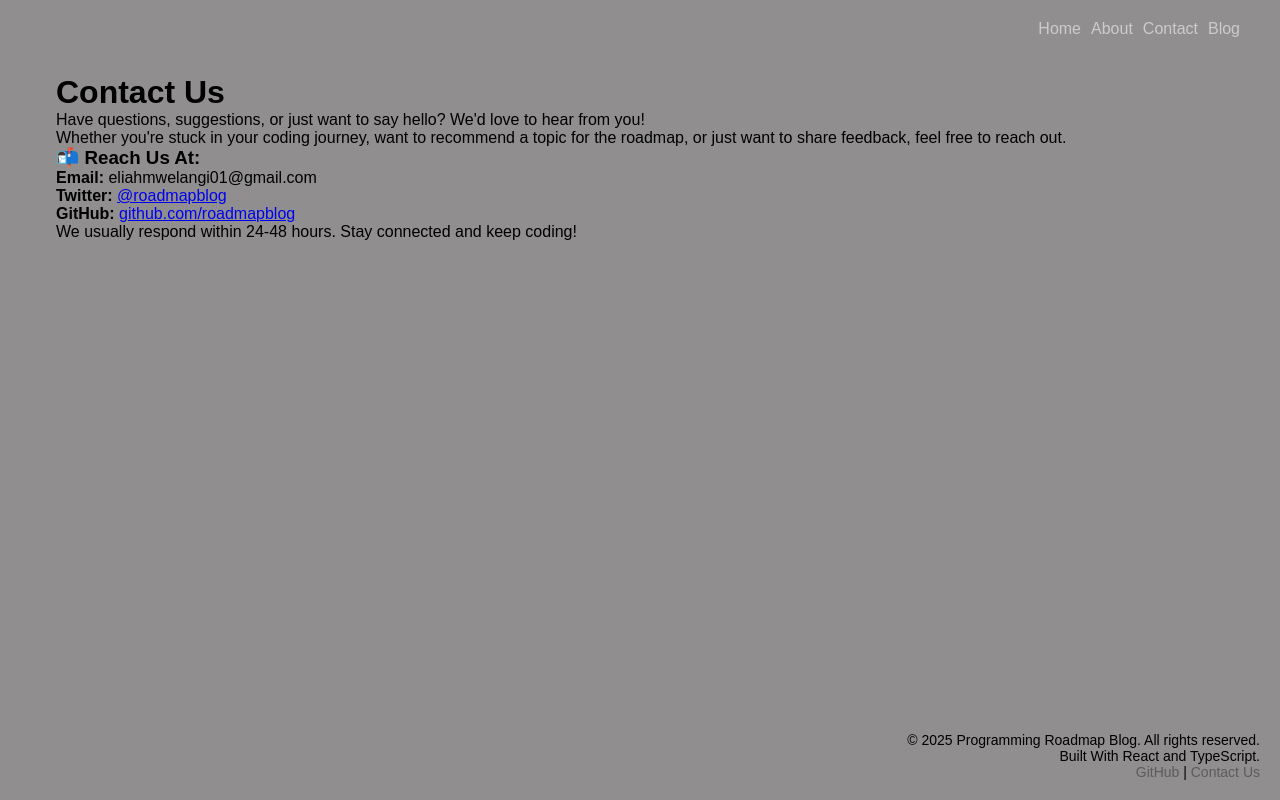
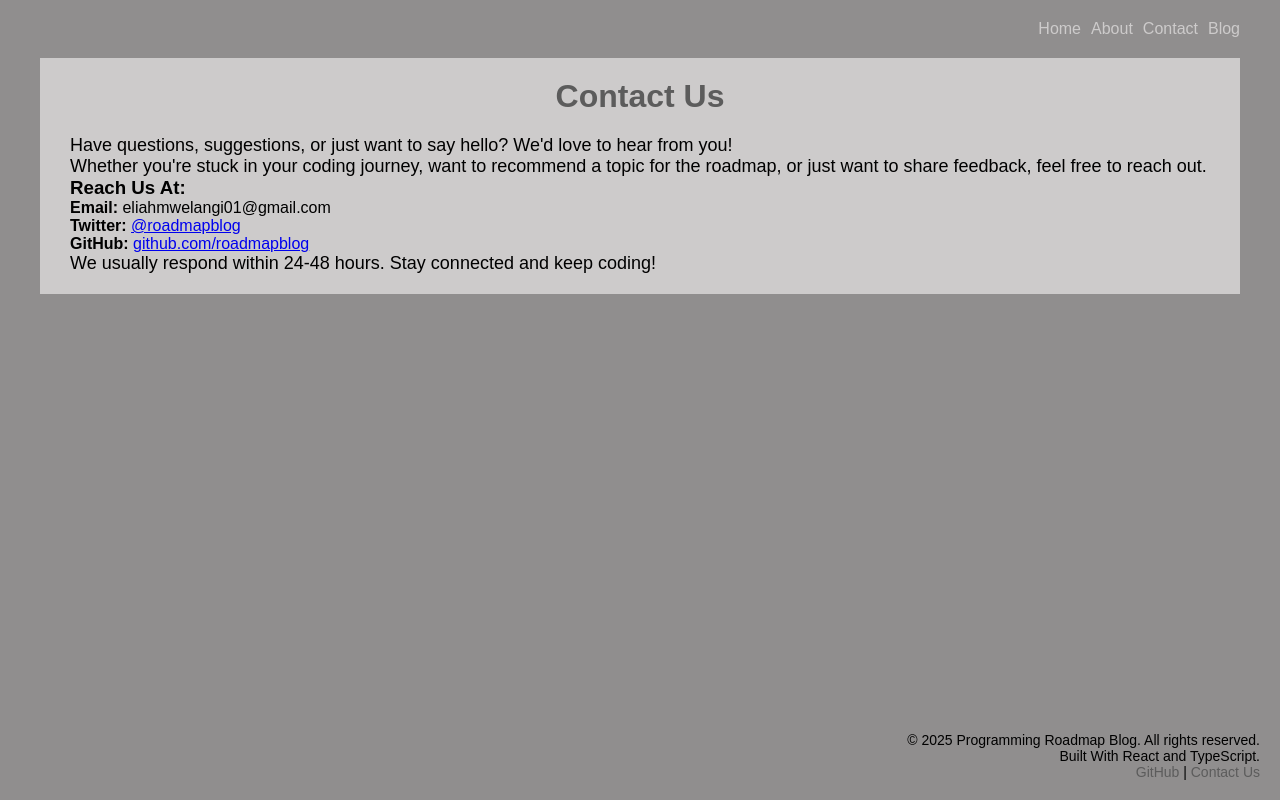
Before and after one commit to okedo01/Blog-post-okedo01, a React (Vite) app: page /contact in a window 1280 px wide. Built offline with nearby package versions, Linux system fonts and the light colour scheme; a web font is replaced by a local one.

Commit message:
Styling the contact page

```diff
--- a/src/Pages/BlogList.tsx
+++ b/src/Pages/BlogList.tsx
@@ -13,11 +13,11 @@ const BlogList = ({posts}: BlogListProps) => {
             <h1>Blogs</h1>
             <ul className="wrapper">
               {posts.map((post) => (
-                <li key={post.id}>
+                <div key={post.id}>
                   <Link to={`/post/${post.id}`}>
-                    {post.title}
+                      {post.title}
                   </Link>
-                </li>
+                </div>
               ))}
             </ul>
       </div>
--- a/src/Pages/Contact.tsx
+++ b/src/Pages/Contact.tsx
@@ -1,6 +1,6 @@
 const Contact = () => {
   return (
-    <div style={{ padding: "1rem" }}>
+    <div className="contact">
       <h1>Contact Us</h1>
       <p>
         Have questions, suggestions, or just want to say hello? We'd love to hear from you!
@@ -11,7 +11,7 @@ const Contact = () => {
         feel free to reach out.
       </p>
 
-      <h3>📬 Reach Us At:</h3>
+      <h3>Reach Us At:</h3>
       <ul>
         <li><strong>Email:</strong> eliahmwelangi01@gmail.com</li>
         <li><strong>Twitter:</strong> <a href="#" target="_blank" rel="noopener noreferrer">@roadmapblog</a></li>
--- a/src/index.css
+++ b/src/index.css
@@ -32,6 +32,19 @@
     text-decoration: none;
 }
 
+.contact {
+    padding: 20px 30px;
+    background-color: var(--tertiary);
+}
+.contact h1 {
+    text-align: center;
+    padding-bottom: 20px;
+    color: var(--secondary);
+}
+.contact p {
+    font-size: 18px;
+}
+
 .add {
     padding: 0 10px;
     color: var(--tertiary);
```
